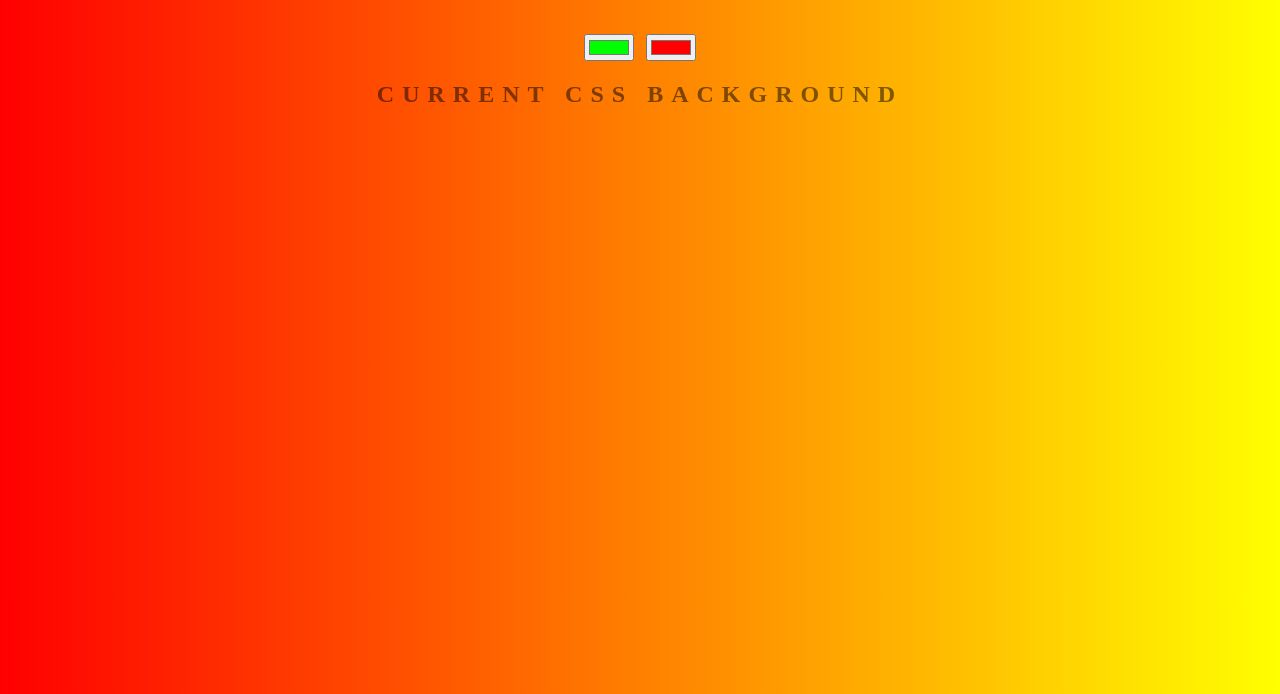
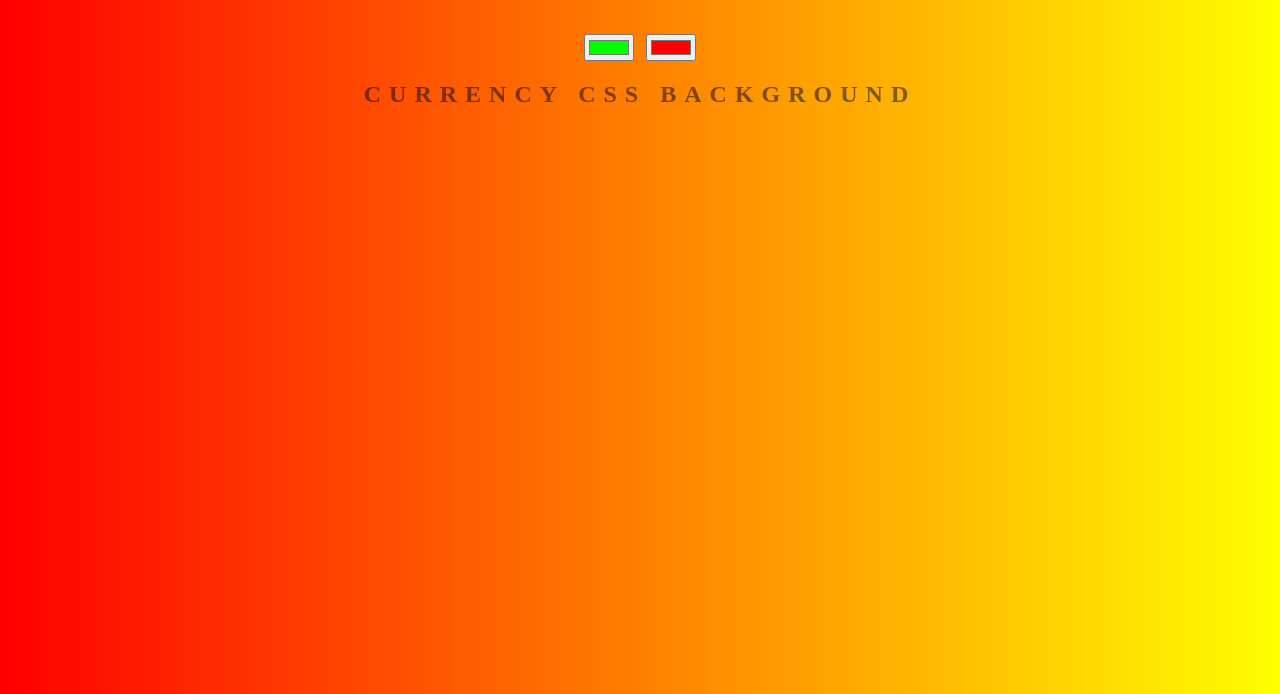
Before and after one commit to SuperStriker/GitStudy, a plain HTML site: page index.html in a window 1280 px wide. Shown: the part 106-800 px from the top of the page. Drawn offline with Linux system fonts and the light colour scheme.

Commit message:
curreny COOLIE second

```diff
--- a/index.html
+++ b/index.html
@@ -8,7 +8,7 @@
 	<h1>COOLIE Generator</h1>
 	<input class="color1" type="color" name="color1" value="#00ff00">
 	<input class="color2" type="color" name="color2" value="#ff0000">
-	<h2>Current CSS Background</h2>
+	<h2>Currency CSS Background</h2>
 	<h3></h3>
 	<script type="text/javascript" src="script.js"></script>
 </body>
```
